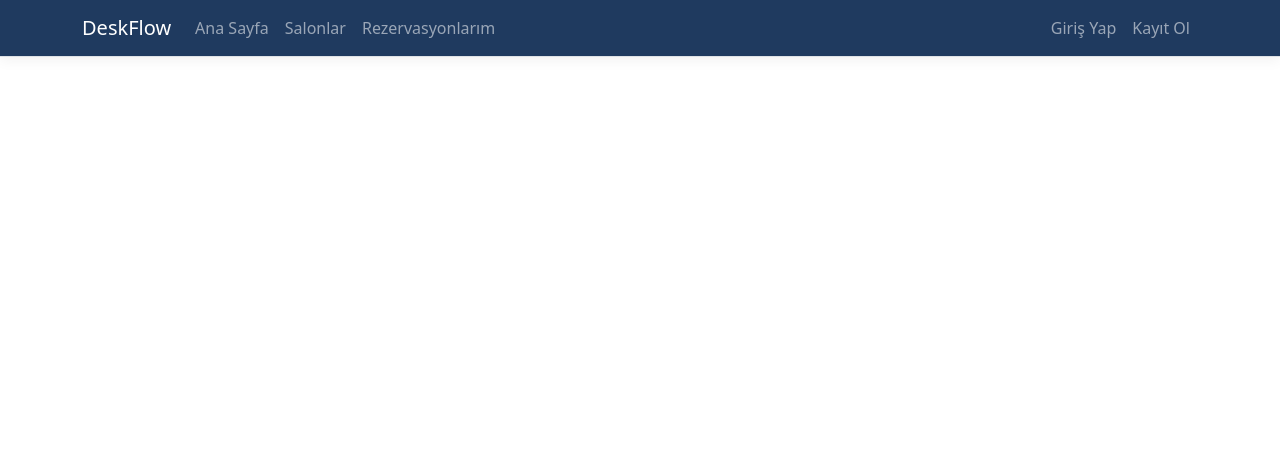
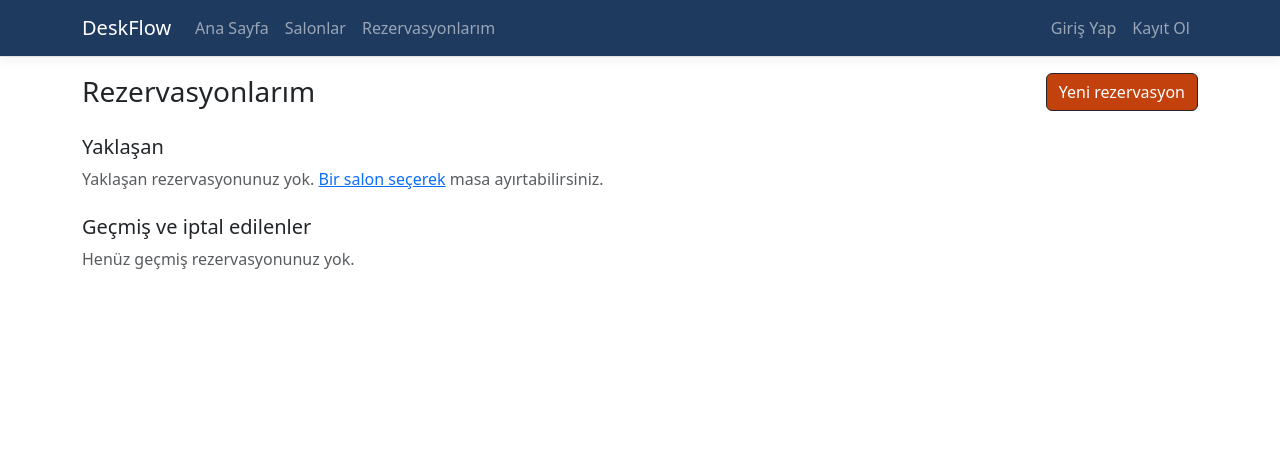
Before and after one commit to ikramirzayev/DeskFlow, an ASP.NET Core app: page /Rezervasyonlarim in a window 1280 px wide. Shown: the top 468 px of the page. Run offline with ASP.NET Core 8, Linux system fonts and the light colour scheme; the visitor is signed in with stand-in values (Sample User, id 1); style sheets or scripts are compiled from the project's sources; some libraries are stand-ins or nearby versions.

Commit message:
Rezervasyonlarım sayfası ve rezervasyon iptali

```diff
--- a/src/DeskFlow.Web/Pages/RezervasyonOlustur.cshtml.cs
+++ b/src/DeskFlow.Web/Pages/RezervasyonOlustur.cshtml.cs
@@ -100,7 +100,7 @@ namespace DeskFlow.Web.Pages
                 $"Rezervasyonunuz oluşturuldu: {Masa!.Salon.Ad}, masa {Masa.MasaNo}, " +
                 $"{baslangic:dd.MM.yyyy} {baslangic:HH\\:mm} – {bitis:HH\\:mm}.";
 
-            return RedirectToPage("/Index");
+            return RedirectToPage("/Rezervasyonlarim");
         }
 
         private async Task<bool> MasayiYukleAsync()
--- a/src/DeskFlow.Web/Pages/Rezervasyonlarim.cshtml
+++ b/src/DeskFlow.Web/Pages/Rezervasyonlarim.cshtml
@@ -1,4 +1,74 @@
 @page
-@model DeskFlow.Web.Pages.RezervasyonlarımModel
+@model DeskFlow.Web.Pages.RezervasyonlarimModel
 @{
+    ViewData["Title"] = "Rezervasyonlarım";
 }
+
+<div class="d-flex justify-content-between align-items-center mb-3">
+    <h1 class="h3 mb-0">Rezervasyonlarım</h1>
+    <a asp-page="/Salonlar" class="btn btn-dark df-btn">Yeni rezervasyon</a>
+</div>
+
+<h2 class="h5 mt-4">Yaklaşan</h2>
+@if (Model.Yaklasan.Count == 0)
+{
+    <p class="text-muted">Yaklaşan rezervasyonunuz yok. <a asp-page="/Salonlar">Bir salon seçerek</a> masa ayırtabilirsiniz.</p>
+}
+else
+{
+    <div class="list-group mb-4">
+        @foreach (var r in Model.Yaklasan)
+        {
+            <div class="list-group-item d-flex flex-wrap justify-content-between align-items-center gap-2">
+                <div>
+                    <div class="fw-semibold">@r.SalonAdi · Masa @r.MasaNo</div>
+                    <small class="text-muted">
+                        Kat @r.Kat · @r.Baslangic.ToString("dd.MM.yyyy") · @r.Baslangic.ToString("HH:mm") – @r.Bitis.ToString("HH:mm")
+                    </small>
+                </div>
+                <div class="d-flex align-items-center gap-2">
+                    <span class="badge @RezervasyonlarimModel.DurumRengi(r.Durum)">@RezervasyonlarimModel.DurumMetni(r.Durum)</span>
+                    @if (r.IptalEdilebilir)
+                    {
+                        <form method="post" asp-page-handler="Iptal" asp-route-id="@r.Id"
+                              onsubmit="return confirm('Bu rezervasyonu iptal etmek istediğinize emin misiniz?');">
+                            <button type="submit" class="btn btn-sm btn-outline-danger">İptal et</button>
+                        </form>
+                    }
+                </div>
+            </div>
+        }
+    </div>
+}
+
+<h2 class="h5 mt-4">Geçmiş ve iptal edilenler</h2>
+@if (Model.Gecmis.Count == 0)
+{
+    <p class="text-muted">Henüz geçmiş rezervasyonunuz yok.</p>
+}
+else
+{
+    <table class="table table-sm align-middle">
+        <thead>
+            <tr>
+                <th>Salon</th>
+                <th>Masa</th>
+                <th>Tarih</th>
+                <th>Saat</th>
+                <th>Durum</th>
+            </tr>
+        </thead>
+        <tbody>
+            @foreach (var r in Model.Gecmis)
+            {
+                <tr>
+                    <td>@r.SalonAdi</td>
+                    <td>@r.MasaNo</td>
+                    <td>@r.Baslangic.ToString("dd.MM.yyyy")</td>
+                    <td>@r.Baslangic.ToString("HH:mm") – @r.Bitis.ToString("HH:mm")</td>
+                    <td><span class="badge @RezervasyonlarimModel.DurumRengi(r.Durum)">@RezervasyonlarimModel.DurumMetni(r.Durum)</span></td>
+                </tr>
+            }
+        </tbody>
+    </table>
+}
--- a/src/DeskFlow.Web/Pages/Rezervasyonlarim.cshtml.cs
+++ b/src/DeskFlow.Web/Pages/Rezervasyonlarim.cshtml.cs
@@ -1,14 +1,128 @@
+using DeskFlow.Web.Data;
+using DeskFlow.Web.Models;
+using DeskFlow.Web.Services;
 using Microsoft.AspNetCore.Authorization;
+using Microsoft.AspNetCore.Identity;
 using Microsoft.AspNetCore.Mvc;
 using Microsoft.AspNetCore.Mvc.RazorPages;
+using Microsoft.EntityFrameworkCore;
 
 namespace DeskFlow.Web.Pages
 {
     [Authorize]
-    public class RezervasyonlarımModel : PageModel
+    public class RezervasyonlarimModel : PageModel
     {
-        public void OnGet()
+        private readonly AppDbContext _db;
+        private readonly RezervasyonServisi _rezervasyonServisi;
+        private readonly UserManager<Kullanici> _userManager;
+
+        public RezervasyonlarimModel(
+            AppDbContext db,
+            RezervasyonServisi rezervasyonServisi,
+            UserManager<Kullanici> userManager)
         {
+            _db = db;
+            _rezervasyonServisi = rezervasyonServisi;
+            _userManager = userManager;
         }
+
+        public List<RezervasyonSatiri> Yaklasan { get; set; } = new();
+
+        public List<RezervasyonSatiri> Gecmis { get; set; } = new();
+
+        /// Sayfada gösterilecek bilgiler; saatler burada yerel saate çevrilmiş olarak tutulur.
+        public class RezervasyonSatiri
+        {
+            public int Id { get; init; }
+            public string SalonAdi { get; init; } = string.Empty;
+            public int Kat { get; init; }
+            public string MasaNo { get; init; } = string.Empty;
+            public DateTime Baslangic { get; init; }
+            public DateTime Bitis { get; init; }
+            public RezervasyonDurumu Durum { get; init; }
+            public bool IptalEdilebilir { get; init; }
+        }
+
+        public async Task OnGetAsync()
+        {
+            var kullaniciId = _userManager.GetUserId(User)!;
+            var simdiUtc = DateTime.UtcNow;
+
+            var rezervasyonlar = await _db.Rezervasyonlar
+                .Include(r => r.Masa)
+                .ThenInclude(m => m.Salon)
+                .Where(r => r.KullaniciId == kullaniciId)
+                .OrderBy(r => r.Baslangic)
+                .ToListAsync();
+
+            foreach (var r in rezervasyonlar)
+            {
+                var satir = new RezervasyonSatiri
+                {
+                    Id = r.Id,
+                    SalonAdi = r.Masa.Salon.Ad,
+                    Kat = r.Masa.Salon.Kat,
+                    MasaNo = r.Masa.MasaNo,
+                    Baslangic = r.Baslangic.ToLocalTime(),
+                    Bitis = r.Bitis.ToLocalTime(),
+                    Durum = r.Durum,
+                    IptalEdilebilir = RezervasyonServisi.IptalEdilebilirMi(r, simdiUtc)
+                };
+
+                var devamEdiyor = r.Durum == RezervasyonDurumu.Beklemede || r.Durum == RezervasyonDurumu.Aktif;
+                if (devamEdiyor && r.Bitis > simdiUtc)
+                {
+                    Yaklasan.Add(satir);
+                }
+                else
+                {
+                    Gecmis.Add(satir);
+                }
+            }
+
+            // Geçmiş listesinde en yenisi en üstte.
+            Gecmis.Reverse();
+        }
+
+        public async Task<IActionResult> OnPostIptalAsync(int id)
+        {
+            var kullaniciId = _userManager.GetUserId(User)!;
+            var sonuc = await _rezervasyonServisi.IptalEtAsync(id, kullaniciId);
+
+            switch (sonuc)
+            {
+                case IptalSonucu.Tamam:
+                    TempData["Basari"] = "Rezervasyonunuz iptal edildi.";
+                    break;
+                case IptalSonucu.IptalEdilemez:
+                    TempData["Hata"] = "Başlamış ya da zaten kapanmış bir rezervasyon iptal edilemez.";
+                    break;
+                default:
+                    // Başkasının rezervasyonu da "bulunamadı" gibi gösterilir; varlığı belli edilmez.
+                    TempData["Hata"] = "Rezervasyon bulunamadı.";
+                    break;
+            }
+
+            return RedirectToPage();
+        }
+
+        public static string DurumMetni(RezervasyonDurumu durum) => durum switch
+        {
+            RezervasyonDurumu.Beklemede => "Beklemede",
+            RezervasyonDurumu.Aktif => "Aktif",
+            RezervasyonDurumu.Tamamlandi => "Tamamlandı",
+            RezervasyonDurumu.Iptal => "İptal edildi",
+            RezervasyonDurumu.Gelmedi => "Gelinmedi",
+            _ => durum.ToString()
+        };
+
+        public static string DurumRengi(RezervasyonDurumu durum) => durum switch
+        {
+            RezervasyonDurumu.Beklemede => "text-bg-warning",
+            RezervasyonDurumu.Aktif => "text-bg-success",
+            RezervasyonDurumu.Tamamlandi => "text-bg-secondary",
+            RezervasyonDurumu.Iptal => "text-bg-danger",
+            _ => "text-bg-dark"
+        };
     }
 }
```
Also changed, not shown: src/DeskFlow.Web/Services/RezervasyonServisi.cs (+39 -0 lines).
